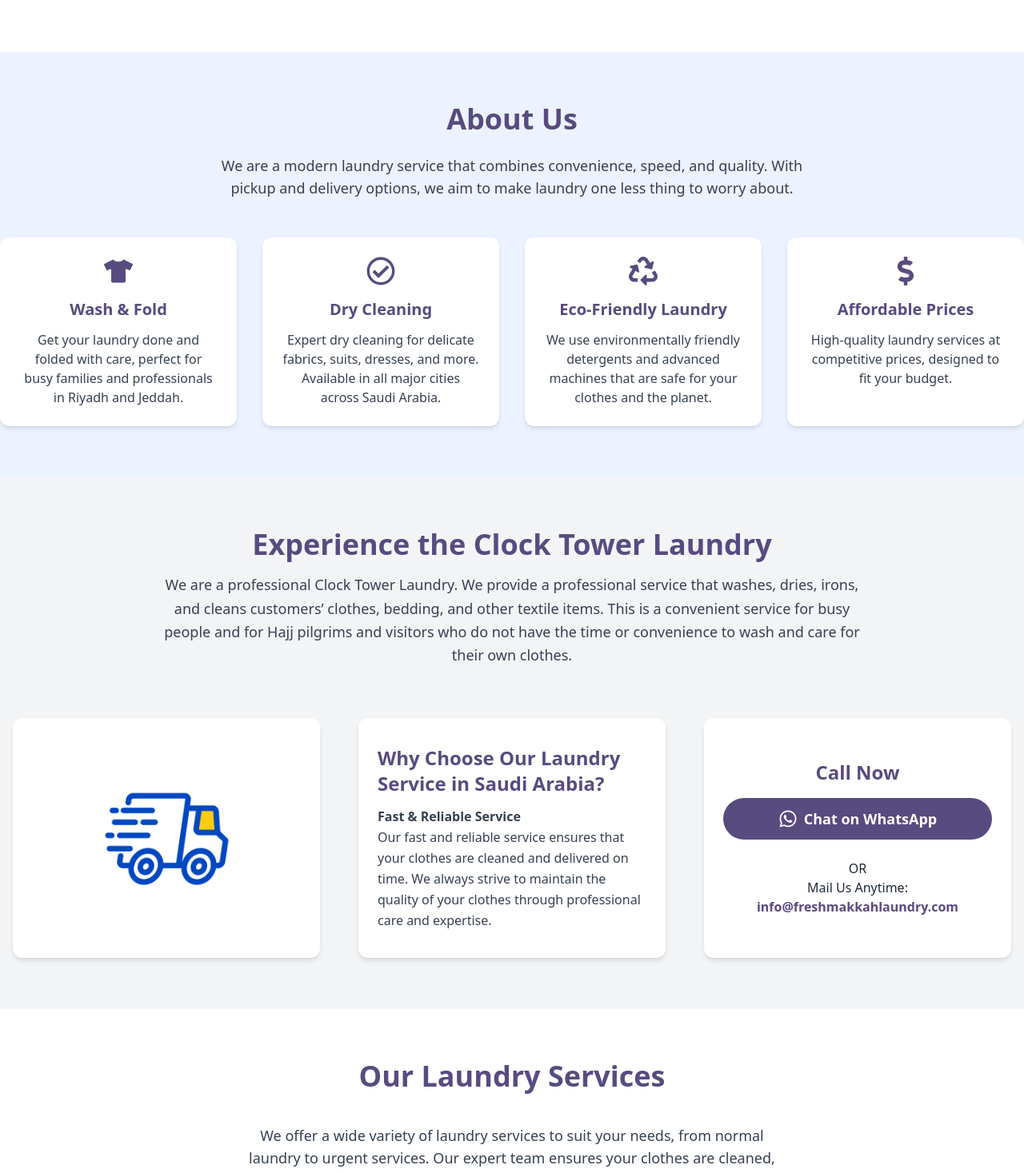
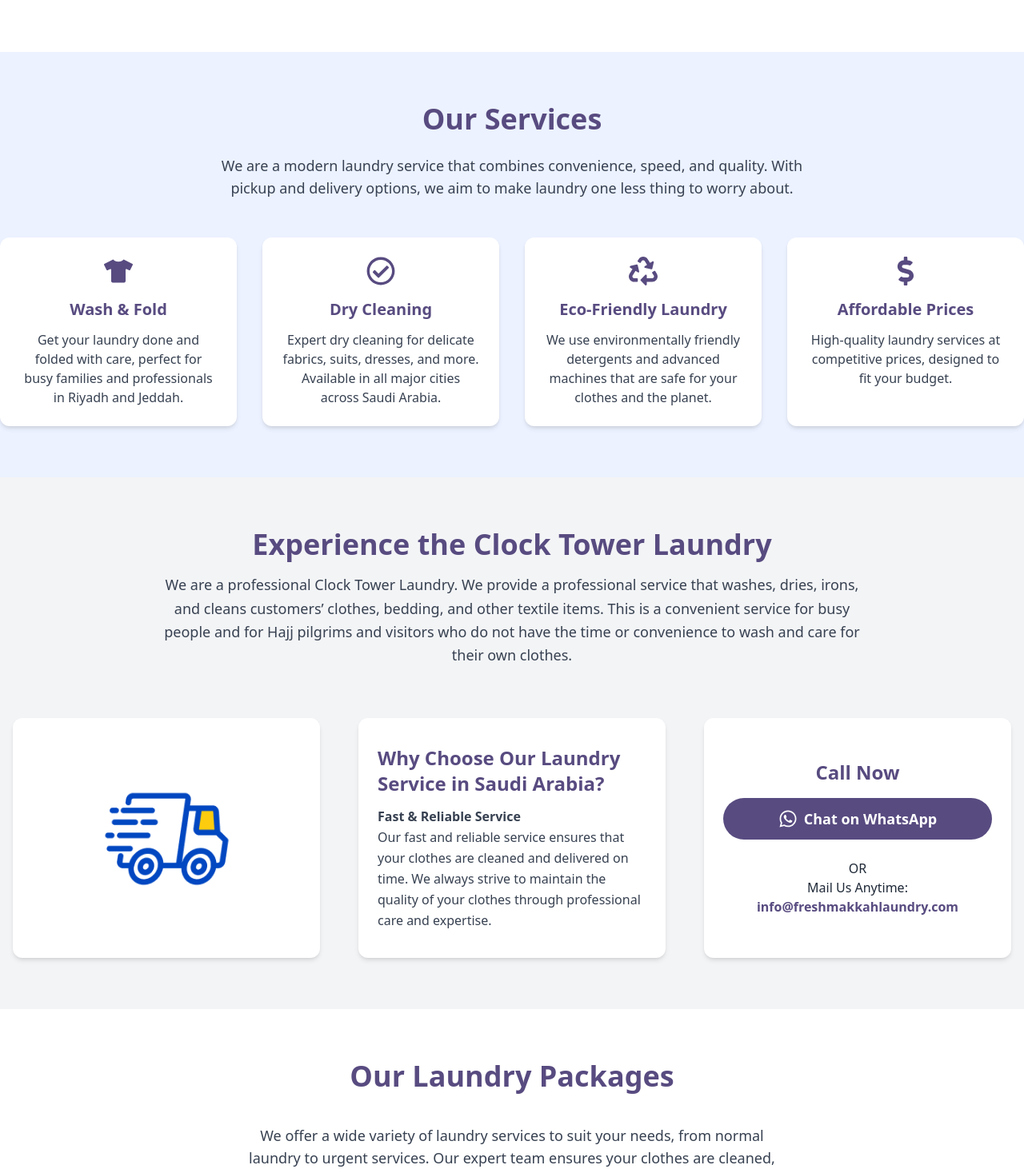
Before and after one commit to yasin2514/laundry-client, a React (Vite) app: page / in a window 1280 px wide. Shown: the part 1380-2847 px from the top of the page at 80% size. Built offline with nearby package versions, Linux system fonts and the light colour scheme.

Commit message:
update section name

```diff
--- a/src/App.jsx
+++ b/src/App.jsx
@@ -1,12 +1,12 @@
 import Navbar from "./components/Ui/Navbar";
 import Footer from "./components/Ui/Footer";
 import Banner from "./Sections/Home/Banner";
-import Service from "./Sections/Home/Service";
-import AboutUs from "./Sections/Home/AboutUs";
 import Reviews from "./Sections/Home/Reviews";
 import ContactUs from "./Sections/Home/ContactUs";
 import Laundry from "./Sections/Home/Laundry";
 import Experience from "./Sections/Home/Experience";
+import Package from "./Sections/Home/Package";
+import Services from "./Sections/Home/Services";
 
 const App = () => {
   return (
@@ -14,9 +14,9 @@
       <Navbar />
       <Banner />
       <Laundry />
-      <AboutUs />
+      <Services />
       <Experience />
-      <Service />
+      <Package />
       <Reviews />
       <ContactUs />
       <Footer />
--- a/src/Sections/Home/Service.jsx
+++ b/src/Sections/Home/Package.jsx
@@ -21,7 +21,7 @@
 import img15 from "../../assets/delivery.png";
 import img16 from "../../assets/delivery.png";
 
-const Service = () => {
+const Package = () => {
   const sliderRef = useRef(null);
   const [expandedDescription, setExpandedDescription] = useState(null);
 
@@ -168,7 +168,7 @@
     <section id="service" className="py-16 bg-white text-gray-800">
       <div className="max-w-7xl mx-auto px-4 text-center">
         <h2 className="text-3xl mb-10 font-extrabold text-[#584b80] sm:text-4xl">
-          Our Laundry Services
+          Our Laundry Packages
         </h2>
         <p className="mb-8 text-lg text-gray-700 mx-auto max-w-2xl">
           We offer a wide variety of laundry services to suit your needs, from
@@ -241,4 +241,4 @@
   );
 };
 
-export default Service;
+export default Package;
--- a/src/Sections/Home/AboutUs.jsx
+++ b/src/Sections/Home/Services.jsx
@@ -6,14 +6,14 @@
   FaDollarSign,
 } from "react-icons/fa"; // Import icons
 
-const AboutUs = () => {
+const Services = () => {
   return (
     <section id="about-us" className="py-16 bg-[#ecf2ff] text-gray-800">
       {" "}
       {/* Changed background color */}
       <div className="max-w-7xl mx-auto">
         <h2 className="text-3xl sm:text-4xl font-bold mb-6 text-center text-[#584b80]">
-          About Us
+          Our Services
         </h2>
         <p className="text-lg text-center max-w-3xl mx-auto mb-12 text-gray-700">
           We are a modern laundry service that combines convenience, speed, and
@@ -76,4 +76,4 @@
   );
 };
 
-export default AboutUs;
+export default Services;
```
